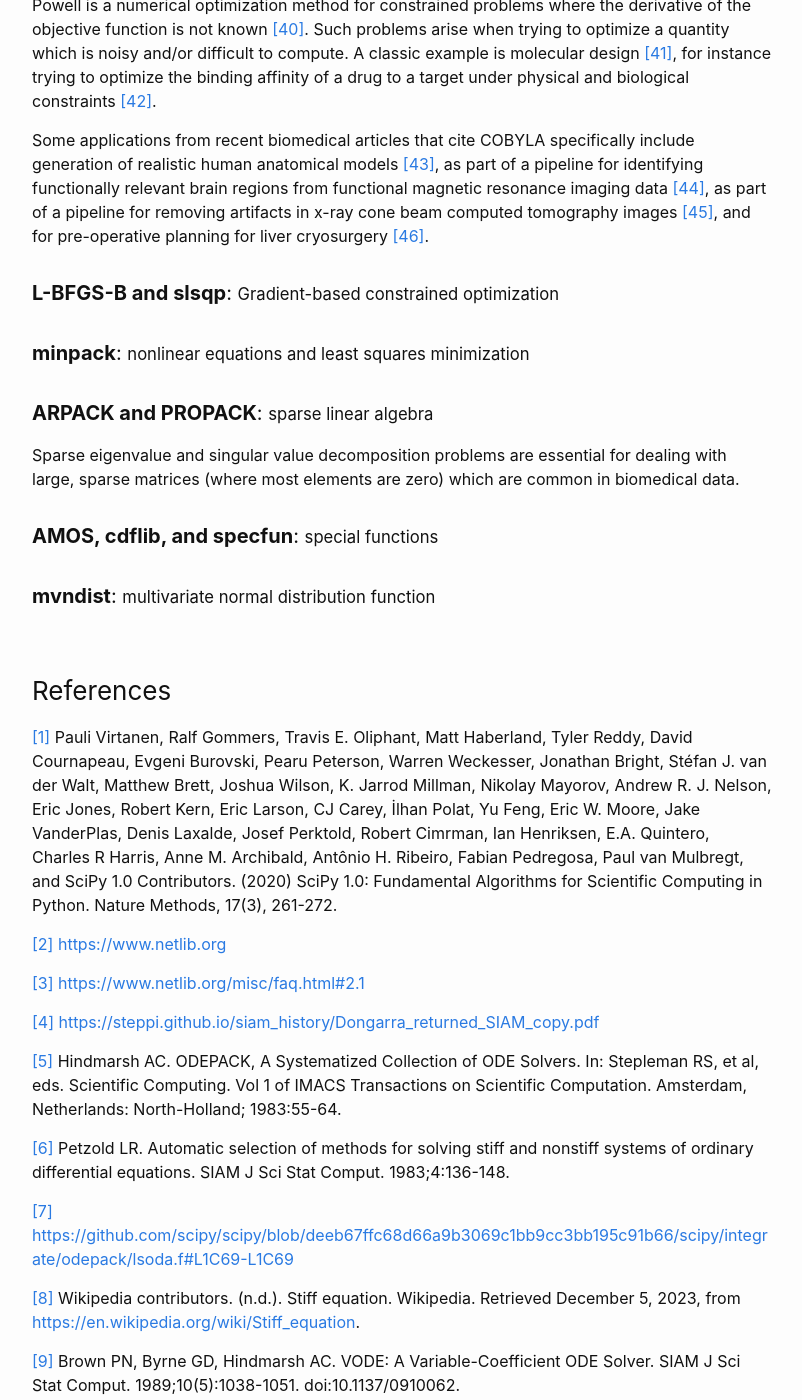
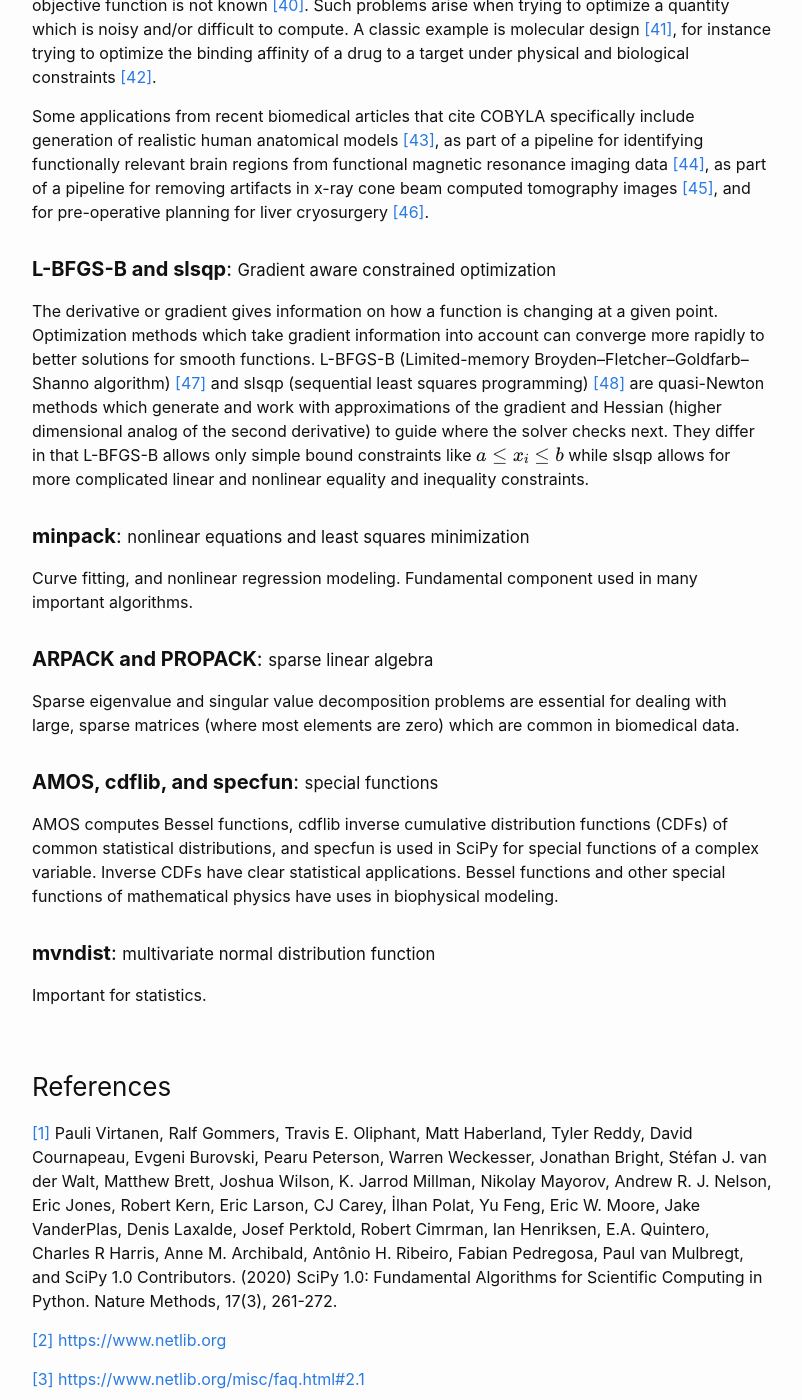
Before and after one commit to steppi/steppi.github.io, a Jekyll site: the page built from _posts/2023-12-05-scipy-fortran-bio-applications.md, in a window 1280 px wide and 1400 px high, scrolled down 2845 px. Shown: the whole window, without its empty margins (238-1040 px from the left). Built offline with Jekyll 4.4.1, drawn with Linux system fonts in a browser that asks for light colours; some of the changed text lies outside the part shown.

Commit message:
Flesh things out more

```diff
--- a/_posts/2023-12-05-scipy-fortran-bio-applications.md
+++ b/_posts/2023-12-05-scipy-fortran-bio-applications.md
@@ -4,9 +4,9 @@ title: "How are SciPy's Fortran libraries used in biomedicine?"
 published: true
 ---
 
-*Hi CZI EOSS reviewers, if by chance you're already checking the references on
-the Improve sustainability of SciPy proposal, this article is still under
-construction and should be completed by tomorrow 12/8/2023.*
+
+*This article is still under construction but should be completed in
+the next few days.*
 
 
 
@@ -27,7 +27,8 @@ modern subject experts to untangle.  It is consequently now mostly unmaintained.
 To serve as an aid in understanding how modernization and structural
 improvement of these libraries could benefit the biomedical sciences, we
 catalog the Fortran libraries wrapped by SciPy and list ways these tools are or
-could be applied to biomedical research and development.
+could be applied to biomedical research and development. This is just a cursory
+survey of applications, and is not intended to be exhaustive.
 
 
 
@@ -143,11 +144,22 @@ in x-ray cone beam computed tomography images [[45]](#45),
 and for pre-operative planning for liver cryosurgery [[46]](#46).
 
 
-
-#### __L-BFGS-B and slsqp__: <small>Gradient-based constrained optimization</small>
+#### __L-BFGS-B and slsqp__: <small>Gradient aware constrained optimization</small>
+The derivative or gradient gives information on how a function is changing at a
+given point. Optimization methods which take gradient information into account can
+converge more rapidly to better solutions for smooth functions. L-BFGS-B (Limited-memory
+Broyden–Fletcher–Goldfarb–Shanno algorithm) [[47]](#47) and slsqp
+(sequential least squares programming) [[48]](#48) are quasi-Newton methods which
+generate and work with approximations of the gradient and Hessian (higher dimensional
+analog of the second derivative) to guide where the solver checks next. They differ
+in that L-BFGS-B allows only simple bound constraints like $$a \leq x_i \leq b$$
+while slsqp allows for more complicated linear and nonlinear equality and
+inequality constraints.
 
 
 #### __minpack__: <small>nonlinear equations and least squares minimization</small>
+Curve fitting, and nonlinear regression modeling. Fundamental component used in many
+important algorithms.
 
 
 #### __ARPACK and PROPACK__: <small>sparse linear algebra</small>
@@ -156,10 +168,15 @@ large, sparse matrices (where most elements are zero) which are common in biomed
 
 
 #### __AMOS, cdflib, and specfun__: <small>special functions</small>
+AMOS computes Bessel functions, cdflib inverse cumulative distribution functions (CDFs)
+of common statistical distributions, and specfun is used in SciPy for special
+functions of a complex variable. Inverse CDFs have clear statistical applications. Bessel
+functions and other special functions of mathematical physics have uses in biophysical
+modeling.
 
 
 #### __mvndist__: <small>multivariate normal distribution function</small>
-
+Important for statistics.
 
 
 
```
